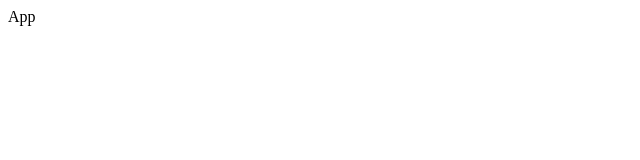
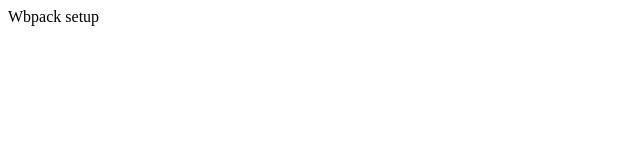
Before and after one commit to arifweb2020/react-webpack, a React app: page / in a window 1280 px wide. Shown: the top 160 px of the page, without its empty margins (0-640 px from the left). Built offline with nearby package versions, Linux system fonts and the light colour scheme.

Commit message:
error-fixed

```diff
--- a/package.json
+++ b/package.json
@@ -16,6 +16,7 @@
   },
   "devDependencies": {
     "@babel/core": "^7.23.2",
+    "@babel/plugin-transform-runtime": "^7.23.2",
     "@babel/preset-env": "^7.23.2",
     "@babel/preset-react": "^7.22.15",
     "@babel/preset-typescript": "^7.23.2",
--- a/src/App.tsx
+++ b/src/App.tsx
@@ -2,7 +2,7 @@ import React from 'react'
 
 const App = () => {
   return (
-    <div>App</div>
+    <div>Wbpack setup</div>
   )
 }
 
--- a/webpack/webpack-config.js
+++ b/webpack/webpack.config.js
@@ -6,6 +6,7 @@ module.exports = {
   resolve: {
     extensions: ['.tsx', '.ts', '.js'],
   },
+  mode: 'development',
   module: {
     rules: [
       {
```
Also changed, not shown: 2 other files (tests, documents, lock files or other folders).
